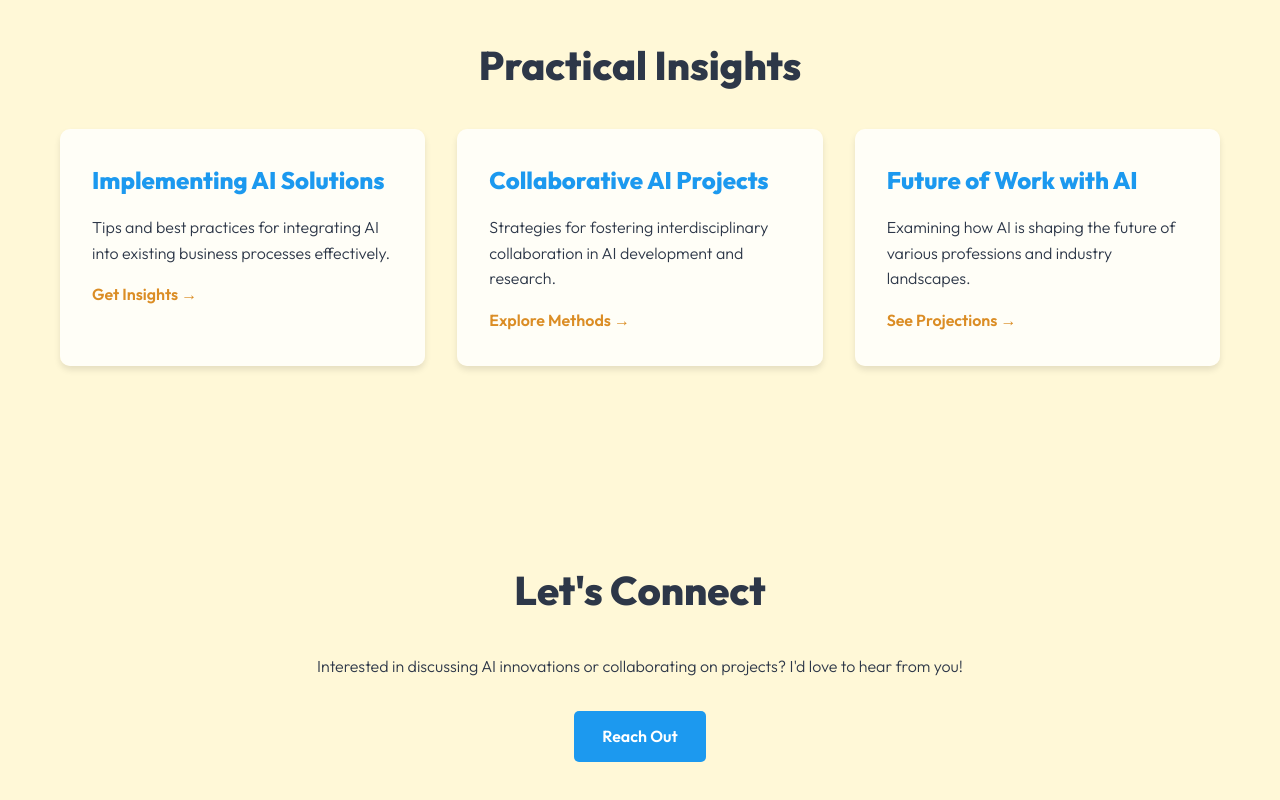
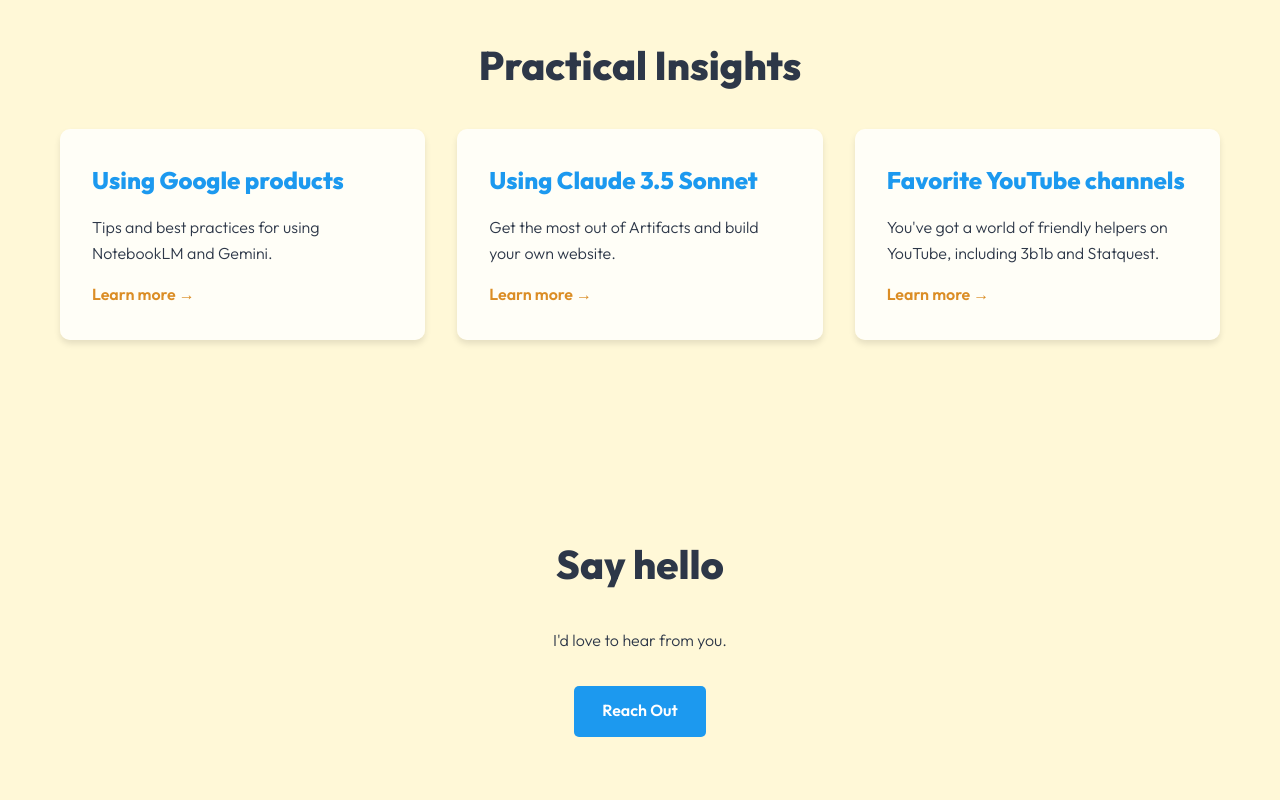
Before and after one commit to DebbieNCali/fuzzy-garbanzo, a plain HTML site: page index.html in a window 1280 px wide. Shown: the part 1388-2188 px from the top of the page. Drawn offline with Linux system fonts and the light colour scheme.

Commit message:
Fix animation, update Practical Insights

```diff
--- a/index.html
+++ b/index.html
@@ -235,19 +235,19 @@
                 <h2>Practical Insights</h2>
                 <div class="grid">
                     <div class="card">
-                        <h3>Implementing AI Solutions</h3>
-                        <p>Tips and best practices for integrating AI into existing business processes effectively.</p>
-                        <a href="#">Get Insights &rarr;</a>
+                        <h3>Using Google products</h3>
+                        <p>Tips and best practices for using NotebookLM and Gemini.</p>
+                        <a href="#">Learn more &rarr;</a>
                     </div>
                     <div class="card">
-                        <h3>Collaborative AI Projects</h3>
-                        <p>Strategies for fostering interdisciplinary collaboration in AI development and research.</p>
-                        <a href="#">Explore Methods &rarr;</a>
+                        <h3>Using Claude 3.5 Sonnet</h3>
+                        <p>Get the most out of Artifacts and build your own website.</p>
+                        <a href="#">Learn more &rarr;</a>
                     </div>
                     <div class="card">
-                        <h3>Future of Work with AI</h3>
-                        <p>Examining how AI is shaping the future of various professions and industry landscapes.</p>
-                        <a href="#">See Projections &rarr;</a>
+                        <h3>Favorite YouTube channels</h3>
+                        <p>You've got a world of friendly helpers on YouTube, including 3b1b and Statquest.</p>
+                        <a href="#">Learn more &rarr;</a>
                     </div>
                 </div>
             </div>
@@ -255,10 +255,10 @@
 
         <section id="connect" class="section">
             <div class="container">
-                <h2>Let's Connect</h2>
-                <p style="text-align: center; margin-bottom: 2rem;">Interested in discussing AI innovations or collaborating on projects? I'd love to hear from you!</p>
+                <h2>Say hello</h2>
+                <p style="text-align: center; margin-bottom: 2rem;">I'd love to hear from you.</p>
                 <div style="text-align: center;">
-                    <a href="#" class="cta-btn">Reach Out</a>
+                    <a href="mailto:hello@debbienewhouse.com" class="cta-btn">Reach Out</a>
                 </div>
             </div>
         </section>
@@ -270,7 +270,7 @@
         canvas.width = window.innerWidth;
         canvas.height = window.innerHeight;
 
-        const particles = [];
+        let particles = [];
         const numParticles = 100;
         const connectionDistance = 100;
 
```
